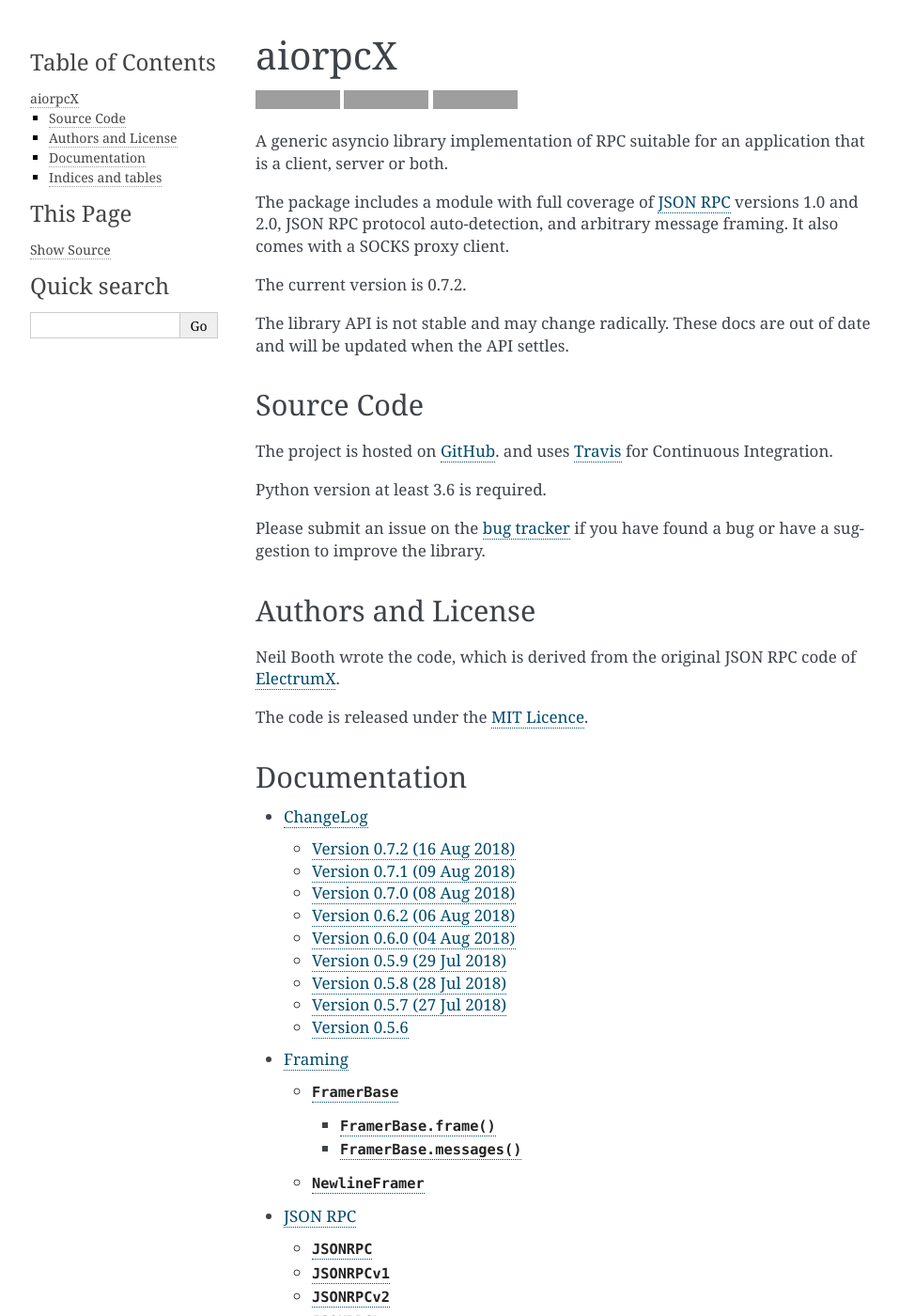
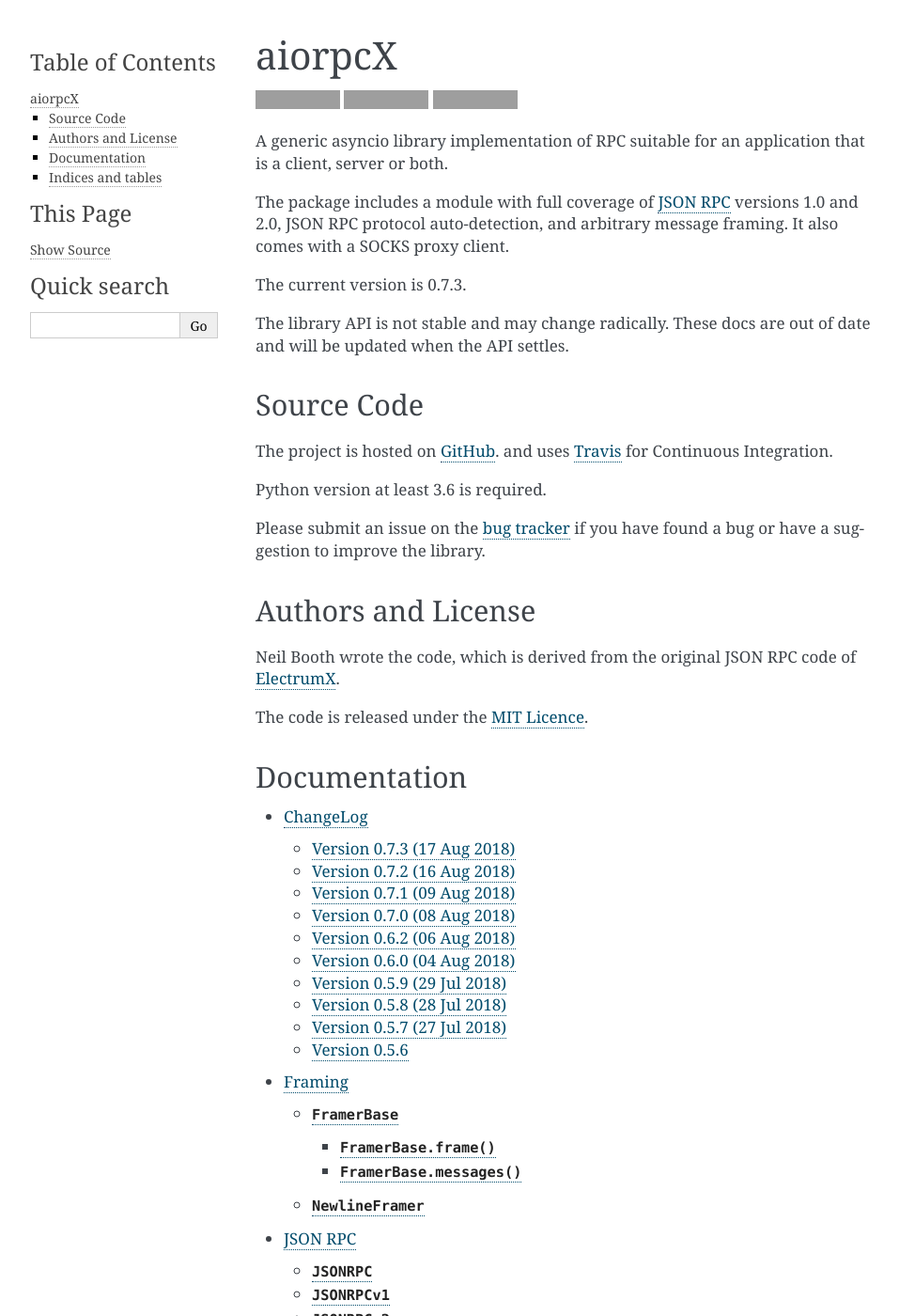
Before and after one commit to kyuupichan/aiorpcX, a Sphinx documentation site: the page built from docs/index.rst, in a window 1280 px wide and 1400 px high. Shown: the whole window at 94% size, without its empty margins (148-1105 px from the left). Built offline with Sphinx 7.4.7, drawn with Linux system fonts in a browser that asks for light colours; grey boxes are pictures that could not be loaded.

Commit message:
Prepare 0.7.3

```diff
--- a/aiorpcx/__init__.py
+++ b/aiorpcx/__init__.py
@@ -5,7 +5,7 @@
 from .session import *
 from .util import *
 
-_version = (0, 7, 2)
+_version = (0, 7, 3)
 _version_str = '.'.join(str(part) for part in _version)
 
 __all__ = (curio.__all__ +
--- a/docs/changelog.rst
+++ b/docs/changelog.rst
@@ -3,6 +3,11 @@
 
 .. note:: The aiorpcX API changed quite a bit for version 0.6 and
           is still unstable
+
+Version 0.7.3 (17 Aug 2018)
+---------------------------
+
+* fix `#5`_; more tests added
 
 Version 0.7.2 (16 Aug 2018)
 ---------------------------
```
